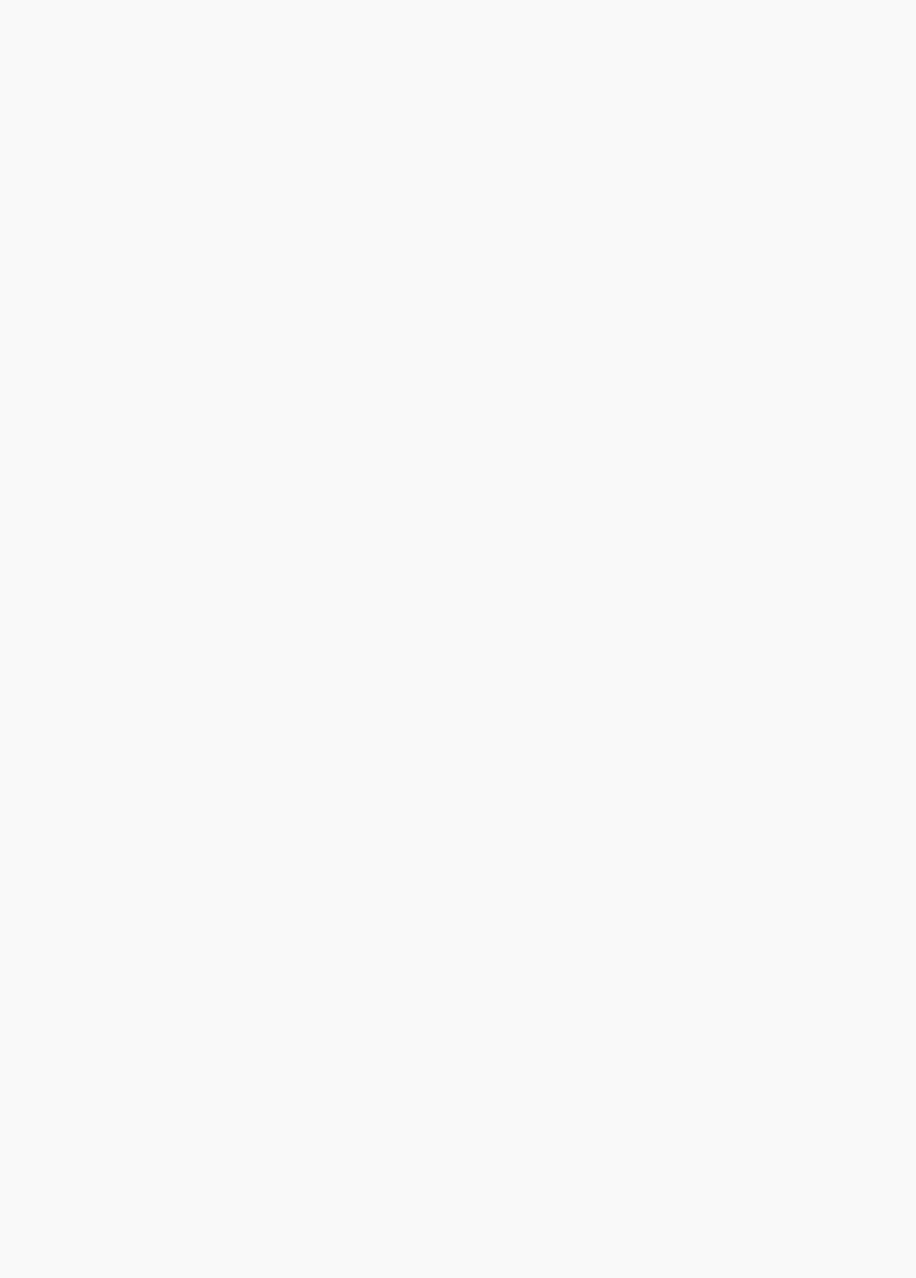
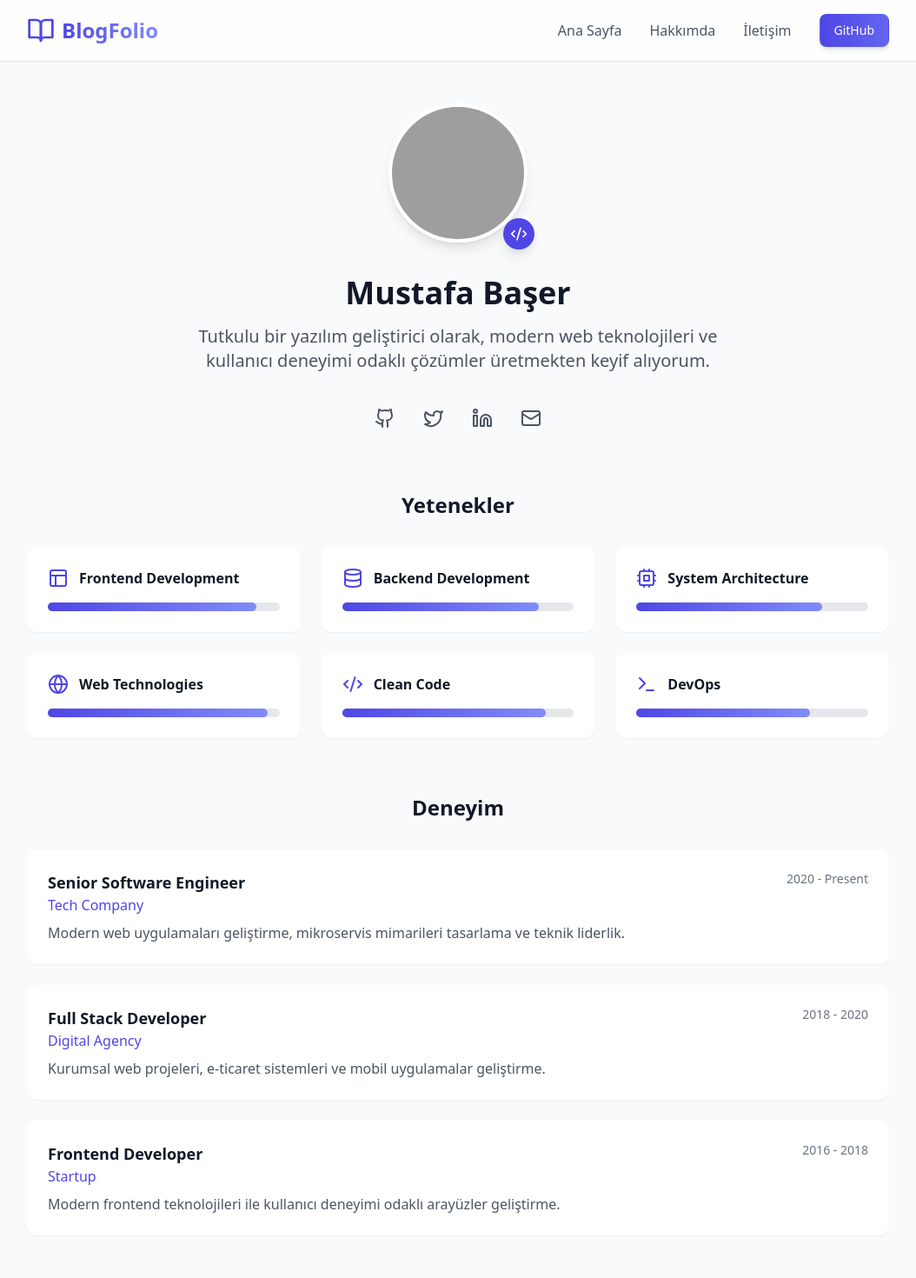
Before and after one commit to mustafakbaser/Blogfolio-App, a React (Vite) app: page /hakkimda in a window 1280 px wide. Before the commit this address had no page. Shown: the top 1470 px of the page at 87% size, without its empty margins (113-1167 px from the left). Before the commit the page ends 800 px from the top, so only its background shows below. Built offline with nearby package versions, Linux system fonts and the light colour scheme; grey boxes are pictures that could not be loaded.

Commit message:
About page UI created

```diff
--- a/src/App.tsx
+++ b/src/App.tsx
@@ -3,6 +3,7 @@ import { BrowserRouter, Routes, Route } from 'react-router-dom';
 import Home from './pages/Home';
 import BlogPost from './pages/BlogPost';
 import Contact from './pages/Contact';
+import About from './pages/About';
 
 export default function App() {
   return (
@@ -11,6 +12,7 @@ export default function App() {
         <Route path="/" element={<Home />} />
         <Route path="/blog/:slug" element={<BlogPost />} />
         <Route path="/iletisim" element={<Contact />} />
+        <Route path="/hakkimda" element={<About />} />
       </Routes>
     </BrowserRouter>
   );
--- /dev/null
+++ b/src/pages/About.tsx
@@ -0,0 +1,152 @@
+import React from 'react';
+import { Github, Twitter, Linkedin, Mail, Terminal, Code2, Cpu, Globe, Database, Layout } from 'lucide-react';
+import Header from '../components/Header';
+import Footer from '../components/Footer';
+import SEO from '../components/SEO';
+
+const skills = [
+  { name: 'Frontend Development', icon: Layout, level: 90 },
+  { name: 'Backend Development', icon: Database, level: 85 },
+  { name: 'System Architecture', icon: Cpu, level: 80 },
+  { name: 'Web Technologies', icon: Globe, level: 95 },
+  { name: 'Clean Code', icon: Code2, level: 88 },
+  { name: 'DevOps', icon: Terminal, level: 75 },
+];
+
+const experiences = [
+  {
+    title: 'Senior Software Engineer',
+    company: 'Tech Company',
+    period: '2020 - Present',
+    description: 'Modern web uygulamaları geliştirme, mikroservis mimarileri tasarlama ve teknik liderlik.',
+  },
+  {
+    title: 'Full Stack Developer',
+    company: 'Digital Agency',
+    period: '2018 - 2020',
+    description: 'Kurumsal web projeleri, e-ticaret sistemleri ve mobil uygulamalar geliştirme.',
+  },
+  {
+    title: 'Frontend Developer',
+    company: 'Startup',
+    period: '2016 - 2018',
+    description: 'Modern frontend teknolojileri ile kullanıcı deneyimi odaklı arayüzler geliştirme.',
+  },
+];
+
+export default function About() {
+  return (
+    <div className="min-h-screen flex flex-col">
+      <SEO
+        title="Hakkımda"
+        description="Yazılım geliştirici olarak deneyimlerim, yeteneklerim ve tutkularım."
+      />
+      <Header />
+
+      <main className="flex-grow bg-gray-50">
+        <div className="max-w-5xl mx-auto px-4 py-12">
+          {/* Hero Section */}
+          <div className="text-center mb-16">
+            <div className="relative inline-block mb-8">
+              <img
+                src="https://images.unsplash.com/photo-1535713875002-d1d0cf377fde?auto=format&fit=crop&q=80&w=200&h=200"
+                alt="Profile"
+                className="w-40 h-40 rounded-full object-cover border-4 border-white shadow-lg"
+              />
+              <div className="absolute -bottom-2 -right-2 bg-indigo-600 text-white p-2 rounded-full shadow-lg">
+                <Code2 className="w-5 h-5" />
+              </div>
+            </div>
+            <h1 className="text-4xl font-bold text-gray-900 mb-4">Mustafa Başer</h1>
+            <p className="text-xl text-gray-600 max-w-2xl mx-auto mb-8">
+              Tutkulu bir yazılım geliştirici olarak, modern web teknolojileri ve kullanıcı deneyimi odaklı
+              çözümler üretmekten keyif alıyorum.
+            </p>
+            <div className="flex justify-center space-x-4">
+              <a href="#" className="p-2 text-gray-600 hover:text-indigo-600 transition-colors">
+                <Github className="w-6 h-6" />
+              </a>
+              <a href="#" className="p-2 text-gray-600 hover:text-indigo-600 transition-colors">
+                <Twitter className="w-6 h-6" />
+              </a>
+              <a href="#" className="p-2 text-gray-600 hover:text-indigo-600 transition-colors">
+                <Linkedin className="w-6 h-6" />
+              </a>
+              <a href="mailto:iletisim@mustafabaser.net" className="p-2 text-gray-600 hover:text-indigo-600 transition-colors">
+                <Mail className="w-6 h-6" />
+              </a>
+            </div>
+          </div>
+
+          {/* Skills Section */}
+          <div className="mb-16">
+            <h2 className="text-2xl font-bold text-gray-900 mb-8 text-center">Yetenekler</h2>
+            <div className="grid grid-cols-1 md:grid-cols-2 lg:grid-cols-3 gap-6">
+              {skills.map((skill, index) => (
+                <div
+                  key={index}
+                  className="bg-white rounded-xl p-6 shadow-sm hover:shadow-md transition-shadow"
+                >
+                  <div className="flex items-center mb-4">
+                    <skill.icon className="w-6 h-6 text-indigo-600 mr-3" />
+                    <h3 className="font-semibold text-gray-900">{skill.name}</h3>
+                  </div>
+                  <div className="w-full bg-gray-200 rounded-full h-2.5">
+                    <div
+                      className="bg-gradient-to-r from-indigo-600 to-indigo-400 h-2.5 rounded-full transition-all duration-500"
+                      style={{ width: `${skill.level}%` }}
+                    />
+                  </div>
+                </div>
+              ))}
+            </div>
+          </div>
+
+          {/* Experience Section */}
+          <div className="mb-16">
+            <h2 className="text-2xl font-bold text-gray-900 mb-8 text-center">Deneyim</h2>
+            <div className="space-y-6">
+              {experiences.map((exp, index) => (
+                <div
+                  key={index}
+                  className="bg-white rounded-xl p-6 shadow-sm hover:shadow-md transition-shadow"
+                >
+                  <div className="flex flex-wrap items-start justify-between mb-2">
+                    <div>
+                      <h3 className="text-lg font-semibold text-gray-900">{exp.title}</h3>
+                      <p className="text-indigo-600">{exp.company}</p>
+                    </div>
+                    <span className="text-sm text-gray-500">{exp.period}</span>
+                  </div>
+                  <p className="text-gray-600">{exp.description}</p>
+                </div>
+              ))}
+            </div>
+          </div>
+
+          {/* Tech Stack Section */}
+          <div>
+            <h2 className="text-2xl font-bold text-gray-900 mb-8 text-center">Teknoloji Yığını</h2>
+            <div className="bg-white rounded-xl p-8 shadow-sm">
+              <div className="grid grid-cols-2 md:grid-cols-4 gap-6">
+                {[
+                  'React', 'TypeScript', 'Node.js', 'Next.js',
+                  'GraphQL', 'Docker', 'AWS', 'MongoDB'
+                ].map((tech, index) => (
+                  <div
+                    key={index}
+                    className="flex items-center justify-center p-4 rounded-lg bg-gray-50 hover:bg-indigo-50 hover:text-indigo-600 transition-colors"
+                  >
+                    <span className="font-medium">{tech}</span>
+                  </div>
+                ))}
+              </div>
+            </div>
+          </div>
+        </div>
+      </main>
+
+      <Footer />
+    </div>
+  );
+}
```
